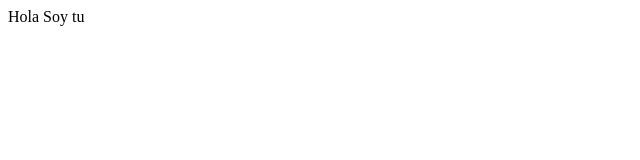
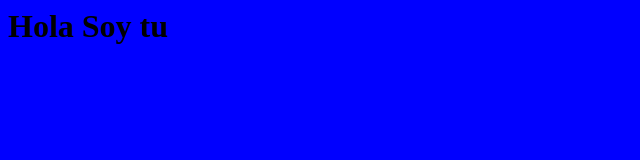
Before and after one commit to davidsolanoqa1/gitproyecto, a plain HTML site: page Index.html in a window 1280 px wide. Shown: the whole page, without its empty margins (0-640 px from the left). Drawn offline with Linux system fonts and the light colour scheme; files whose address does not match are found by name.

Commit message:
Parrafo y tamoño de fuente

```diff
--- a/Index.html
+++ b/Index.html
@@ -2,9 +2,10 @@
 <head>
 <meta charset="utf-8">
 <title> = "Home"</title>
+<link href="C:\Users\dsolano\OneDrive - Stefanini\Documents\Proyecto Git\css\Style.css" rel="stylesheet" type="text/css">
 <head>
 <body>
-Hola Soy tu
+<h1>Hola Soy tu<h1/>
 </body>
 
 
--- /dev/null
+++ b/css/Style.css
@@ -0,0 +1,2 @@
+body{ background-color:#00f
+}
```
Also changed, not shown: Index.html.txt (added), css/Nuevo documento de texto.txt (added), js/Nuevo documento de texto.txt (added), js/javascrit´.js (added).
